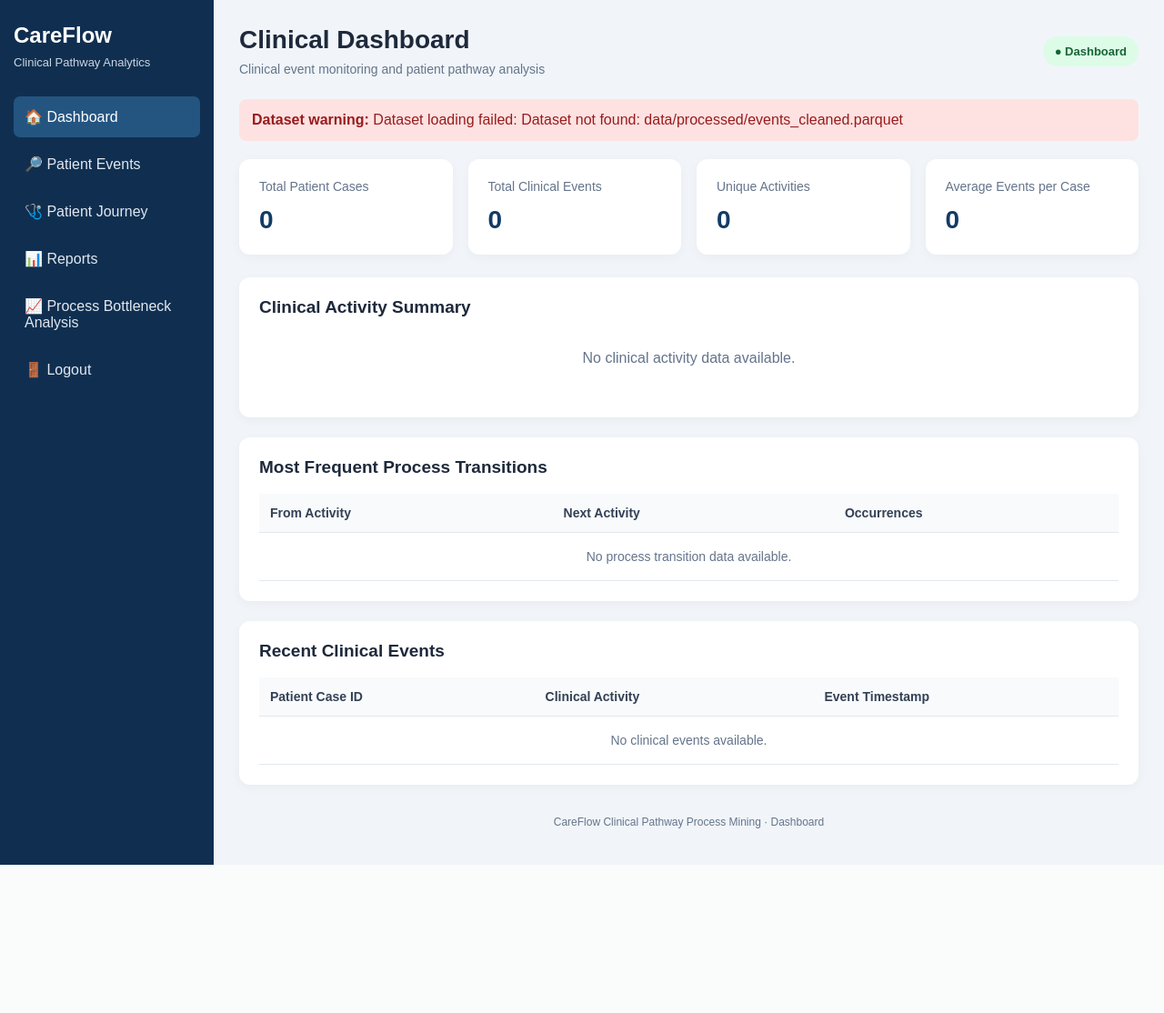
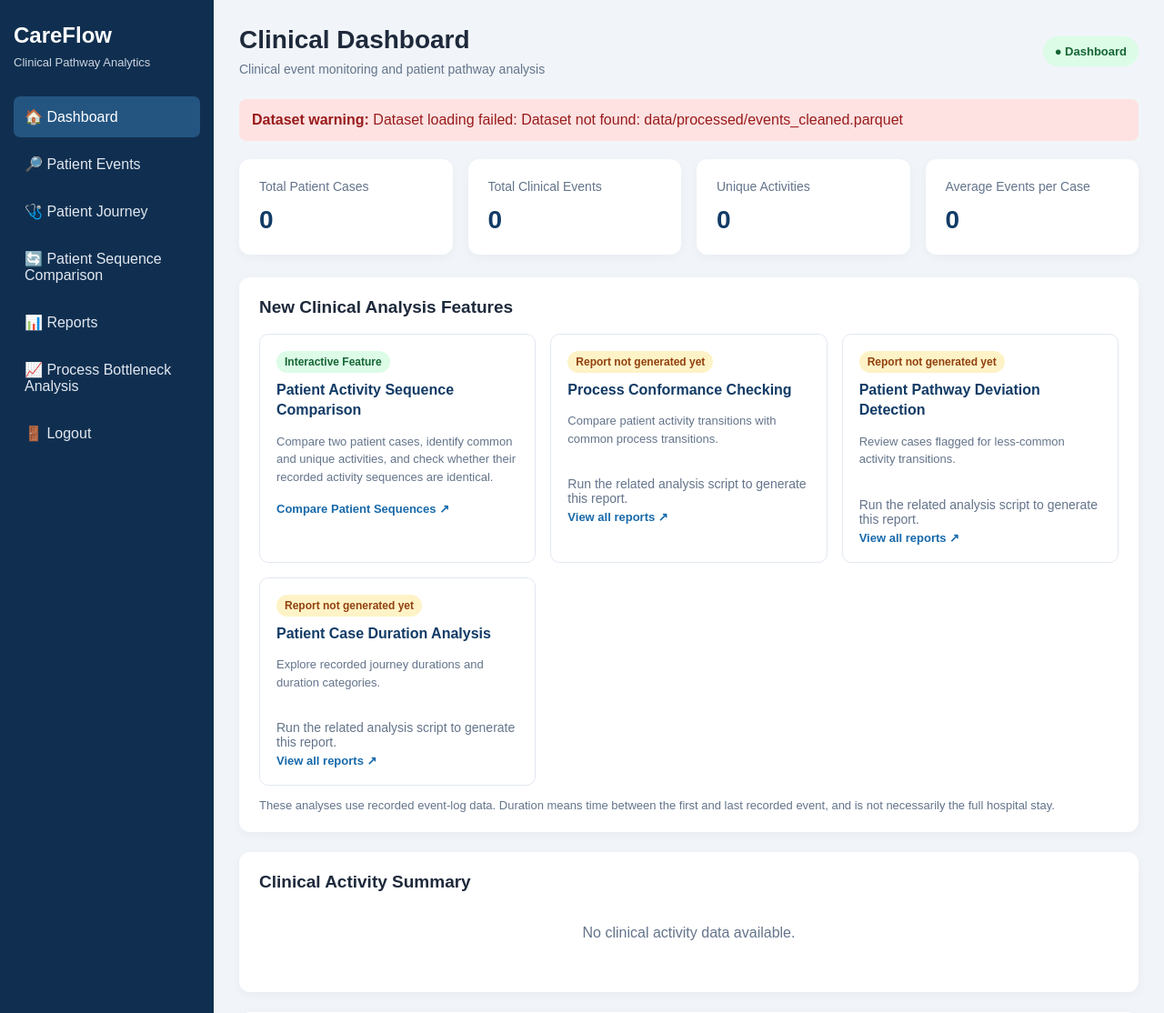
Before and after one commit to sailajasanga801-sketch/CareFlow_Clinical_Pathway_Process_Mining, a Flask app: page /dashboard in a window 1280 px wide. Shown: the top 1114 px of the page at 91% size. Before the commit the page ends 951 px from the top, so only its background shows below. Run offline with Flask 3, Linux system fonts and the light colour scheme; the visitor is signed in with stand-in values (Sample User, id 1).

Commit message:
Add patient activity sequence comparison feature

```diff
--- a/app.py
+++ b/app.py
@@ -1,4 +1,3 @@
-
 from pathlib import Path
 from io import BytesIO
 
@@ -59,6 +58,52 @@ def load_events():
     df[ACTIVITY_COL] = df[ACTIVITY_COL].astype(str)
 
     return df.sort_values(TIME_COL)
+
+
+def load_feature_reports():
+    """Collect the three newly developed analyses for the dashboard."""
+    definitions = [
+        {
+            "title": "Process Conformance Checking",
+            "description": "Compare patient activity transitions with common process transitions.",
+            "filename": "conformance_report.csv",
+        },
+        {
+            "title": "Patient Pathway Deviation Detection",
+            "description": "Review cases flagged for less-common activity transitions.",
+            "filename": "pathway_deviation_report.csv",
+        },
+        {
+            "title": "Patient Case Duration Analysis",
+            "description": "Explore recorded journey durations and duration categories.",
+            "filename": "duration_category_summary.csv",
+        },
+    ]
+
+    reports = []
+    for item in definitions:
+        report_path = REPORTS_DIR / item["filename"]
+        report = {
+            **item,
+            "available": report_path.is_file(),
+            "row_count": 0,
+            "download_url": url_for("report_file", filename=item["filename"]),
+        }
+        if report_path.is_file():
+            try:
+                report["row_count"] = len(pd.read_csv(report_path))
+            except (OSError, pd.errors.ParserError, UnicodeDecodeError):
+                report["row_count"] = 0
+        reports.append(report)
+
+    duration_chart = REPORTS_DIR / "duration_category_distribution.png"
+    return {
+        "items": reports,
+        "duration_chart_available": duration_chart.is_file(),
+        "duration_chart_url": url_for(
+            "report_file", filename="duration_category_distribution.png"
+        ),
+    }
 
 
 def load_dashboard_data():
@@ -269,7 +314,8 @@ def dashboard():
 
     return render_template(
         "dashboard.html",
-        dashboard=load_dashboard_data()
+        dashboard=load_dashboard_data(),
+        feature_reports=load_feature_reports()
     )
 
 
@@ -552,5 +598,117 @@ def logout():
     return redirect(url_for("welcome"))
 
 
+def build_sequence_comparison(patient_a, patient_b):
+    """Compare the recorded activity sequences of two patient cases."""
+    df = load_events()
+
+    if patient_a == patient_b:
+        raise ValueError("Please select two different patient cases.")
+
+    patient_a_events = df[df[CASE_COL].astype(str) == str(patient_a)]
+    patient_b_events = df[df[CASE_COL].astype(str) == str(patient_b)]
+
+    if patient_a_events.empty or patient_b_events.empty:
+        raise ValueError("One or both patient cases were not found.")
+
+    sequence_a = (
+        patient_a_events.sort_values(TIME_COL)[ACTIVITY_COL]
+        .astype(str).tolist()
+    )
+    sequence_b = (
+        patient_b_events.sort_values(TIME_COL)[ACTIVITY_COL]
+        .astype(str).tolist()
+    )
+
+    activities_a = set(sequence_a)
+    activities_b = set(sequence_b)
+    common_activities = activities_a & activities_b
+    all_activities = activities_a | activities_b
+
+    match_percentage = (
+        round(len(common_activities) / len(all_activities) * 100, 2)
+        if all_activities else 0
+    )
+
+    return {
+        "patient_a": patient_a,
+        "patient_b": patient_b,
+        "count_a": len(sequence_a),
+        "count_b": len(sequence_b),
+        "sequence_a": " -> ".join(sequence_a),
+        "sequence_b": " -> ".join(sequence_b),
+        "common": sorted(common_activities),
+        "only_a": sorted(activities_a - activities_b),
+        "only_b": sorted(activities_b - activities_a),
+        "same_sequence": sequence_a == sequence_b,
+        "match_percentage": match_percentage,
+    }
+
+
+@app.route("/compare-sequences", methods=["GET", "POST"])
+def compare_sequences():
+    if not session.get("logged_in"):
+        return redirect(url_for("login"))
+
+    try:
+        df = load_events()
+        case_ids = sorted(df[CASE_COL].dropna().astype(str).unique().tolist())
+    except Exception as exc:
+        return f"Could not load patient cases: {exc}", 500
+
+    patient_a = ""
+    patient_b = ""
+    comparison = None
+    error = None
+
+    if request.method == "POST":
+        patient_a = request.form.get("patient_a", "").strip()
+        patient_b = request.form.get("patient_b", "").strip()
+
+        try:
+            if patient_a not in case_ids or patient_b not in case_ids:
+                raise ValueError("Please select valid patient cases.")
+            comparison = build_sequence_comparison(patient_a, patient_b)
+        except ValueError as exc:
+            error = str(exc)
+        except Exception as exc:
+            error = f"Comparison failed: {exc}"
+
+    return render_template(
+        "compare_sequences.html",
+        case_ids=case_ids,
+        patient_a=patient_a,
+        patient_b=patient_b,
+        comparison=comparison,
+        error=error,
+    )
+
+
+@app.route("/compare-sequences/download")
+def download_sequence_comparison():
+    if not session.get("logged_in"):
+        return redirect(url_for("login"))
+
+    patient_a = request.args.get("patient_a", "").strip()
+    patient_b = request.args.get("patient_b", "").strip()
+
+    try:
+        comparison = build_sequence_comparison(patient_a, patient_b)
+        output = BytesIO()
+        pd.DataFrame([comparison]).to_csv(output, index=False)
+        output.seek(0)
+
+        return send_file(
+            output,
+            mimetype="text/csv",
+            as_attachment=True,
+            download_name="patient_sequence_comparison.csv",
+        )
+    except ValueError as exc:
+        return str(exc), 400
+    except Exception as exc:
+        return f"Could not download comparison: {exc}", 400
+
+
 if __name__ == "__main__":
     app.run(debug=True)
--- a/templates/dashboard.html
+++ b/templates/dashboard.html
@@ -7,9 +7,7 @@
     <title>CareFlow | Clinical Dashboard</title>
 
     <style>
-        * {
-            box-sizing: border-box;
-        }
+        * { box-sizing: border-box; }
 
         body {
             margin: 0;
@@ -144,6 +142,72 @@
             margin: 0 0 18px;
         }
 
+        .feature-grid {
+            display: grid;
+            grid-template-columns: repeat(3, minmax(0, 1fr));
+            gap: 16px;
+        }
+
+        .feature-card {
+            border: 1px solid #e2e8f0;
+            border-radius: 10px;
+            padding: 18px;
+            background: #ffffff;
+            min-width: 0;
+        }
+
+        .feature-card h3 {
+            margin: 0 0 10px;
+            color: #123b66;
+            font-size: 16px;
+            line-height: 1.4;
+        }
+
+        .feature-card p {
+            color: #64748b;
+            font-size: 13px;
+            line-height: 1.5;
+            min-height: 58px;
+        }
+
+        .feature-status {
+            display: inline-block;
+            padding: 5px 9px;
+            border-radius: 14px;
+            font-size: 12px;
+            font-weight: bold;
+            margin-bottom: 8px;
+        }
+
+        .feature-status.ready {
+            color: #166534;
+            background: #dcfce7;
+        }
+
+        .feature-status.missing {
+            color: #92400e;
+            background: #fef3c7;
+        }
+
+        .feature-link {
+            display: inline-block;
+            margin: 5px 8px 0 0;
+            color: #1769aa;
+            font-size: 13px;
+            font-weight: bold;
+            text-decoration: none;
+        }
+
+        .feature-link:hover {
+            text-decoration: underline;
+        }
+
+        .feature-note {
+            color: #64748b;
+            font-size: 13px;
+            margin-top: 14px;
+        }
+
         .table-wrap {
             width: 100%;
             overflow-x: auto;
@@ -246,7 +310,8 @@
                 grid-template-columns: repeat(2, minmax(0, 1fr));
             }
 
-            .activity-list {
+            .activity-list,
+            .feature-grid {
                 grid-template-columns: 1fr;
             }
 
@@ -289,11 +354,15 @@
             </a>
 
             <a class="nav-link"
+               href="{{ url_for('compare_sequences') }}">
+                🔄 Patient Sequence Comparison
+            </a>
+
+            <a class="nav-link"
                href="{{ url_for('reports') }}">
                 📊 Reports
             </a>
 
-            <!-- NEW: Process Bottleneck Analysis -->
             <a class="nav-link"
                href="{{ url_for('bottlenecks') }}">
                 📈 Process Bottleneck Analysis
@@ -327,6 +396,7 @@
         {% endif %}
 
         <section class="cards">
+
             <div class="card">
                 <div class="card-label">Total Patient Cases</div>
                 <div class="card-value">
@@ -354,6 +424,85 @@
                     {{ dashboard.avg_events }}
                 </div>
             </div>
+
+        </section>
+
+        <section class="section">
+            <h2>New Clinical Analysis Features</h2>
+
+            <div class="feature-grid">
+
+                <article class="feature-card">
+                    <span class="feature-status ready">
+                        Interactive Feature
+                    </span>
+
+                    <h3>Patient Activity Sequence Comparison</h3>
+
+                    <p>
+                        Compare two patient cases, identify common and
+                        unique activities, and check whether their recorded
+                        activity sequences are identical.
+                    </p>
+
+                    <a class="feature-link"
+                       href="{{ url_for('compare_sequences') }}">
+                        Compare Patient Sequences ↗
+                    </a>
+                </article>
+
+                {% for feature in feature_reports["items"] %}
+                    <article class="feature-card">
+
+                        <span class="feature-status {{ 'ready' if feature.available else 'missing' }}">
+                            {{ 'Report available' if feature.available else 'Report not generated yet' }}
+                        </span>
+
+                        <h3>{{ feature.title }}</h3>
+                        <p>{{ feature.description }}</p>
+
+                        {% if feature.available %}
+                            <div class="muted">
+                                Report rows: {{ feature.row_count }}
+                            </div>
+
+                            <a class="feature-link"
+                               href="{{ feature.download_url }}">
+                                Download report ↗
+                            </a>
+                        {% else %}
+                            <div class="muted">
+                                Run the related analysis script to generate this report.
+                            </div>
+
+                            <a class="feature-link"
+                               href="{{ url_for('reports') }}">
+                                View all reports ↗
+                            </a>
+                        {% endif %}
+
+                        {% if feature.title == 'Patient Case Duration Analysis'
+                              and feature_reports.duration_chart_available %}
+                            <div>
+                                <a class="feature-link"
+                                   href="{{ feature_reports.duration_chart_url }}"
+                                   target="_blank"
+                                   rel="noopener">
+                                    View duration chart ↗
+                                </a>
+                            </div>
+                        {% endif %}
+
+                    </article>
+                {% endfor %}
+
+            </div>
+
+            <div class="feature-note">
+                These analyses use recorded event-log data. Duration means
+                time between the first and last recorded event, and is not
+                necessarily the full hospital stay.
+            </div>
         </section>
 
         <section class="section">
@@ -366,6 +515,7 @@
                             <span class="activity-name">
                                 {{ activity.activity }}
                             </span>
+
                             <span class="count">
                                 {{ activity.count }}
                             </span>
```
Also changed, not shown: templates/compare_sequences.html (added, +386 -0 lines).
